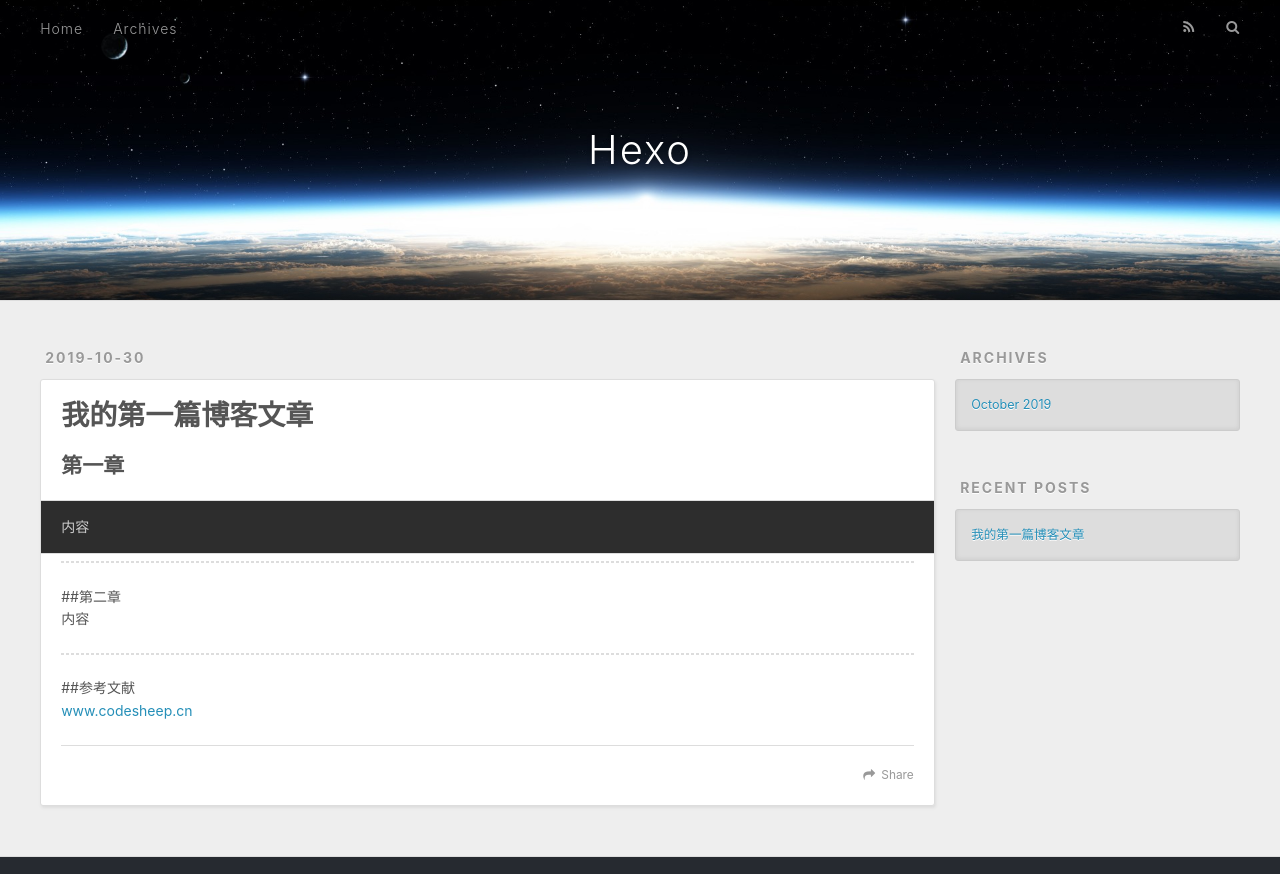
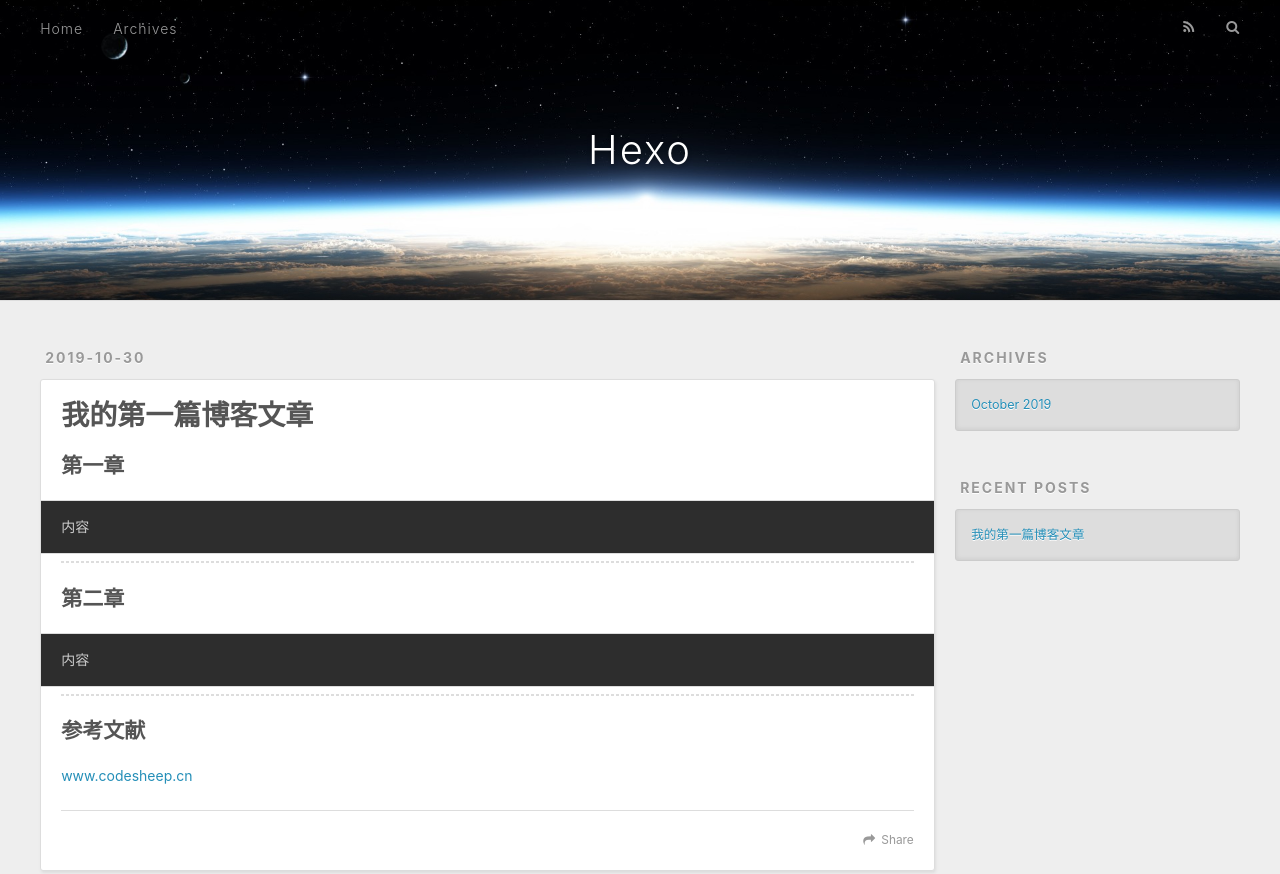
Before and after one commit to cuitianhaolw/cuitianhaolw.github.io, a plain HTML site: page index.html in a window 1280 px wide. Shown: the top 874 px of the page. Drawn offline with nearby package versions, Linux system fonts and the light colour scheme.

Commit message:
Site updated: 2019-10-30 15:07:15

```diff
--- a/index.html
+++ b/index.html
@@ -84,14 +84,13 @@
     <div class="article-entry" itemprop="articleBody">
 
         <h2 id="第一章"><a href="#第一章" class="headerlink" title="第一章"></a>第一章</h2><pre><code>内容</code></pre><hr>
-<p>##第二章<br>    内容</p>
-<hr>
-<p>##参考文献<br><a href="http://www.codesheep.cn" target="_blank" rel="noopener">www.codesheep.cn</a> </p>
+<h2 id="第二章"><a href="#第二章" class="headerlink" title="第二章"></a>第二章</h2><pre><code>内容</code></pre><hr>
+<h2 id="参考文献"><a href="#参考文献" class="headerlink" title="参考文献"></a>参考文献</h2><p><a href="http://www.codesheep.cn" target="_blank" rel="noopener">www.codesheep.cn</a> </p>
 
 
     </div>
     <footer class="article-footer">
-      <a data-url="http://yoursite.com/2019/10/30/%E6%88%91%E7%9A%84%E7%AC%AC%E4%B8%80%E7%AF%87%E5%8D%9A%E5%AE%A2%E6%96%87%E7%AB%A0/" data-id="ck2cxohl200000gu84in8bwru" class="article-share-link">Share</a>
+      <a data-url="http://yoursite.com/2019/10/30/%E6%88%91%E7%9A%84%E7%AC%AC%E4%B8%80%E7%AF%87%E5%8D%9A%E5%AE%A2%E6%96%87%E7%AB%A0/" data-id="ck2cxt5s9000038u82g943zrr" class="article-share-link">Share</a>
 
 
     </footer>
```
Also changed, not shown: 2019/10/30/我的第一篇博客文章/index.html (+6 -7 lines).
